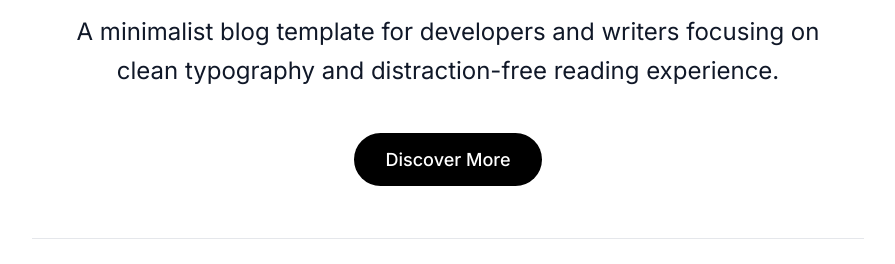
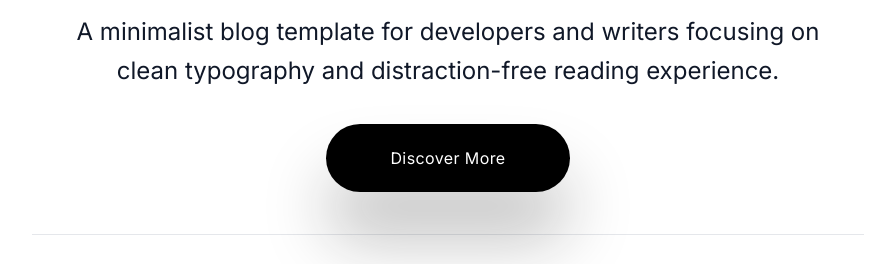
Before and after one commit to holger1411/astro-brook, an Astro site: page / in a window 1280 px wide. Shown: the part 350-614 px from the top of the page, without its empty margins (192-1087 px from the left). Built offline with nearby package versions, Linux system fonts and the light colour scheme; Astro itself is replaced by a stand-in of ours.

Commit message:
Enhance Discover More button with improved padding, refined typography, box shadow and hover animation

```diff
--- a/src/pages/index.astro
+++ b/src/pages/index.astro
@@ -24,7 +24,7 @@ const posts = sortedPosts.slice(0, 5).map(post => ({
         A minimalist blog template for developers and writers focusing on clean typography and distraction-free
         reading experience.
       </p>
-      <a href="/about" class="cta-button bg-black text-white px-8 py-4 rounded-full hover:bg-gray-800 transition-colors text-lg font-medium">
+      <a href="/about" class="cta-button bg-black text-white px-16 py-6 rounded-full hover:bg-gray-800 transition-all duration-300 ease-in-out transform hover:scale-105 hover:shadow-[0_3.5rem_5rem_rgba(21,21,21,0.3)] text-base font-normal tracking-wide shadow-[0_3rem_4rem_rgba(21,21,21,0.25)]">
         Discover More
       </a>
     </section>
```
